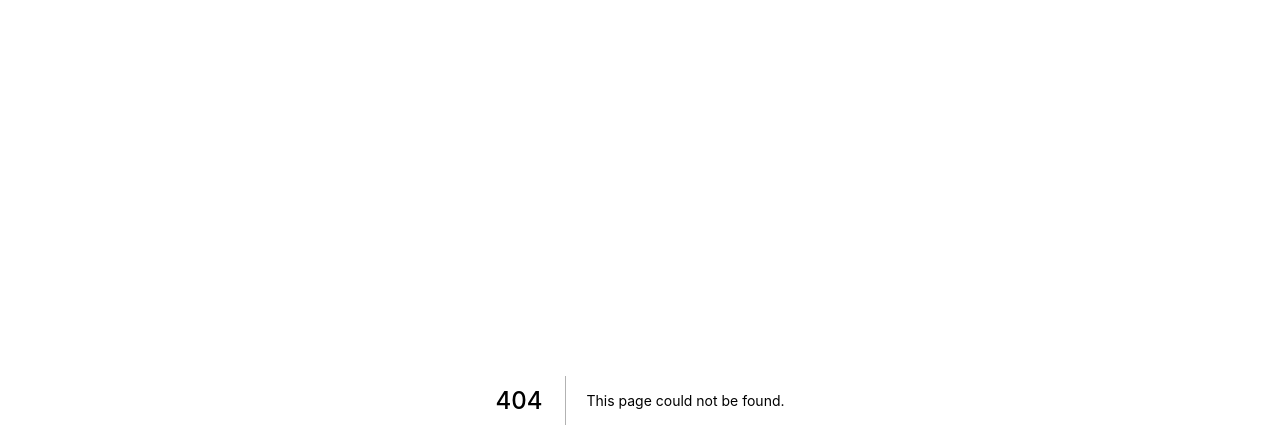
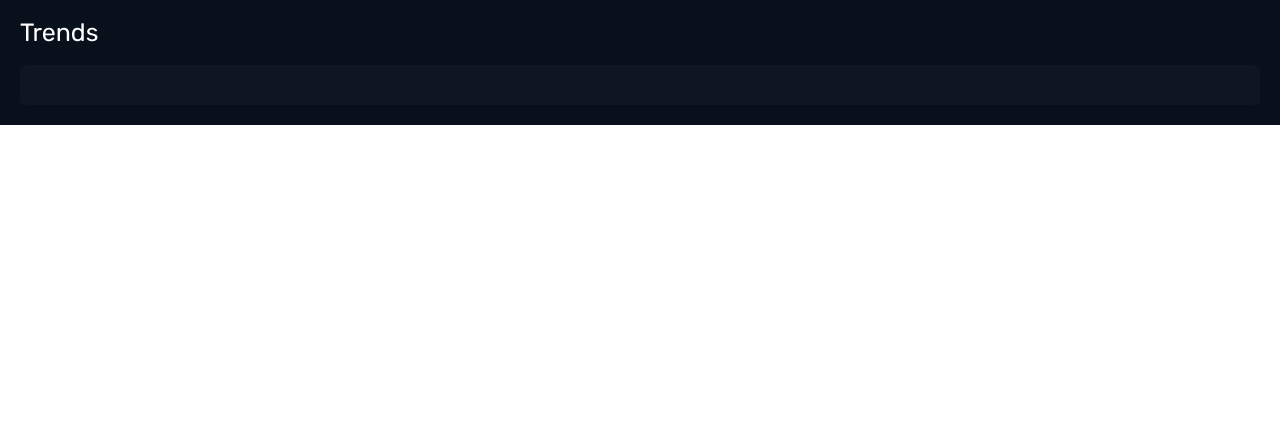
Before and after one commit to Tobear91/hackatweet, a Next.js app in the folder frontend/: page /trends in a window 1280 px wide. Before the commit this address had no page. Shown: the top 448 px of the page. Built offline with nearby package versions, Linux system fonts and the light colour scheme.

Commit message:
start trends

```diff
--- /dev/null
+++ b/frontend/components/Trend.js
@@ -0,0 +1,33 @@
+import styles from "../styles/Trend.module.scss";
+import { useDispatch, useSelector } from "react-redux";
+// import { addTrend } from "../reducers/trends";
+
+function Trend() {
+  const dispatch = useDispatch();
+  const trends = useSelector((store) => store.trends.trends);
+  console.log(trends);
+
+  // const hashtags = tweet.message.match(/#\w+/g);
+  // hashtags && hashtags.forEach((hashtag) => dispatch(addTrend(hashtag)));
+
+  return (
+    <>
+      <section className={styles.trend}>
+        <h3>Trends</h3>
+
+        <div>
+          {trends.map(({ name, count }, i) => (
+            <p key={i}>
+              {name}
+              <span>
+                {count} Tweet{count > 1 && "s"}
+              </span>
+            </p>
+          ))}
+        </div>
+      </section>
+    </>
+  );
+}
+
+export default Trend;
--- a/frontend/pages/_app.js
+++ b/frontend/pages/_app.js
@@ -4,12 +4,13 @@ import Head from "next/head";
 import { Provider } from "react-redux";
 import { configureStore, combineReducers } from "@reduxjs/toolkit";
 import users from "../reducers/users";
+import trends from "../reducers/trends";
 
 import { persistStore, persistReducer } from "redux-persist";
 import { PersistGate } from "redux-persist/integration/react";
 import storage from "redux-persist/lib/storage";
 
-const reducers = combineReducers({ users });
+const reducers = combineReducers({ users, trends });
 const persistConfig = { key: "hackatweet", storage };
 
 const store = configureStore({
--- /dev/null
+++ b/frontend/pages/trends.js
@@ -0,0 +1,7 @@
+import Trend from "../components/Trend";
+
+function trendsPage() {
+  return <Trend />;
+}
+
+export default trendsPage;
--- /dev/null
+++ b/frontend/reducers/trends.js
@@ -0,0 +1,27 @@
+import { createSlice } from "@reduxjs/toolkit";
+
+const initialState = {
+  trends: [],
+};
+
+export const trendsSlice = createSlice({
+  name: "trends",
+  initialState,
+  reducers: {
+    addTrend: (state, action) => {
+      const hashtagIndex = state.trends.findIndex((trend) => trend.name === action.payload);
+
+      if (hashtagIndex !== -1) {
+        state.trends[hashtagIndex].count = state.trends[hashtagIndex].count + 1;
+      } else {
+        state.trends.push({
+          name: action.payload,
+          count: 1,
+        });
+      }
+    },
+  },
+});
+
+export const { addTrend } = trendsSlice.actions;
+export default trendsSlice.reducer;
--- /dev/null
+++ b/frontend/styles/Trend.module.scss
@@ -0,0 +1,32 @@
+@import "./core/variables.scss";
+
+.trend {
+  background-color: $dark;
+  color: #ffffff;
+  padding: 20px;
+
+  h3 {
+    font-family: "Rubik", Geneva, sans-serif;
+    font-size: 2.5rem;
+    font-weight: 400;
+    margin-bottom: 20px;
+  }
+
+  & > div {
+    background-color: $dark-light;
+    border-radius: 5px;
+    padding: 20px;
+
+    p {
+      margin-bottom: 20px;
+
+      span {
+        display: block;
+        color: $blue-grey;
+        margin-top: 5px;
+        font-size: 1.2rem;
+        font-weight: 400;
+      }
+    }
+  }
+}
--- a/frontend/styles/core/variables.scss
+++ b/frontend/styles/core/variables.scss
@@ -1,4 +1,5 @@
 $dark: #08101b;
+$dark-light: #0e1621;
 $blue: #2d89ec;
 $blue-dark: #1c7fef;
 $blue-grey: #3c444e;
```
Also changed, not shown: frontend/styles/login/Login.module.scss (line endings or trailing spaces).
